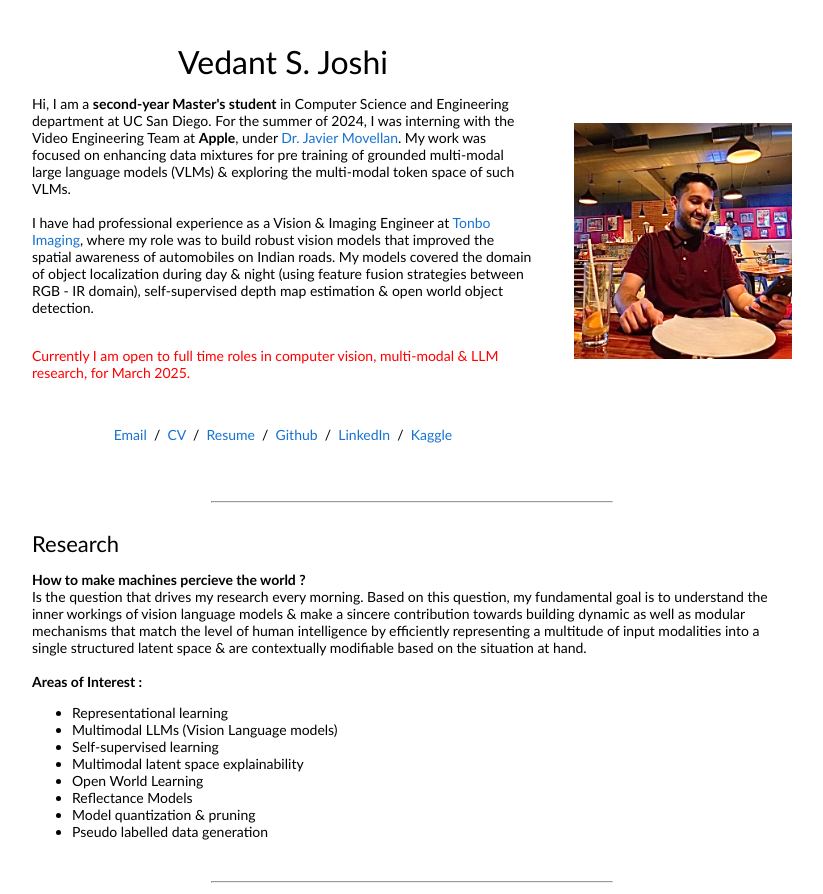
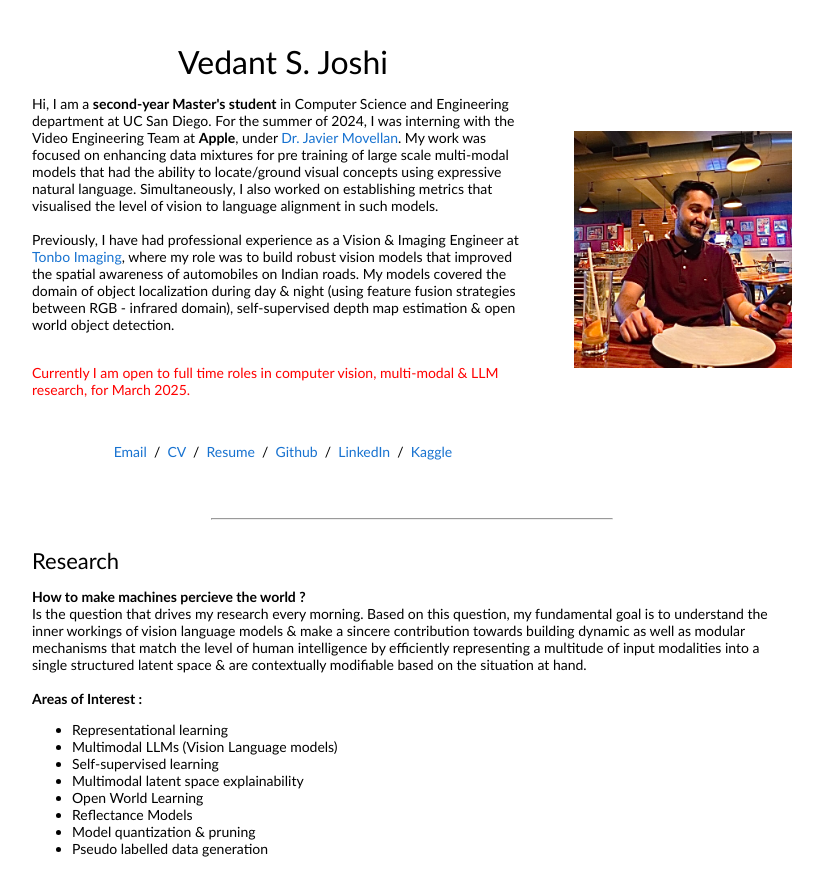
Before and after one commit to vedrocks15/vedrocks15.github.io, a plain HTML site: page index.html in a window 1280 px wide. Shown: the top 894 px of the page, without its empty margins (228-1051 px from the left). Drawn offline with Linux system fonts and the light colour scheme.

Commit message:
new intro

```diff
--- a/index.html
+++ b/index.html
@@ -22,14 +22,15 @@
               </p>
               <p>Hi, I am a <b>second-year Master's student</b> in Computer Science and Engineering department at UC San Diego.
                 For the summer of 2024, I was interning with the Video Engineering Team at <b>Apple</b>, under <a href = "https://scholar.google.com/citations?user=07NrZFIAAAAJ&hl=en">Dr. Javier Movellan</a>.
-                My work was focused on enhancing data mixtures for pre training of grounded multi-modal large language models (VLMs) & exploring
-                the multi-modal token space of such VLMs.
-                <br>
+                My work was focused on enhancing data mixtures for pre training of large scale multi-modal models that had the ability to locate/ground
+                visual concepts using expressive natural language. Simultaneously, I also worked on establishing metrics that visualised the level of vision to
+                language alignment in such models.
                 <br>
 
-                I have had professional experience as a Vision & Imaging Engineer at <a href="https://tonboimaging.com/consumer/">Tonbo Imaging</a>, where my role
+                <br>
+                Previously, I have had professional experience as a Vision & Imaging Engineer at <a href="https://tonboimaging.com/consumer/">Tonbo Imaging</a>, where my role
                 was to build robust vision models that improved the spatial awareness of automobiles on Indian roads. My models covered the domain of object localization
-                during day & night (using feature fusion strategies between RGB - IR domain), self-supervised depth map estimation & open world object detection.
+                during day & night (using feature fusion strategies between RGB - infrared domain), self-supervised depth map estimation & open world object detection.
 
                 <br>
                 <br>
```
